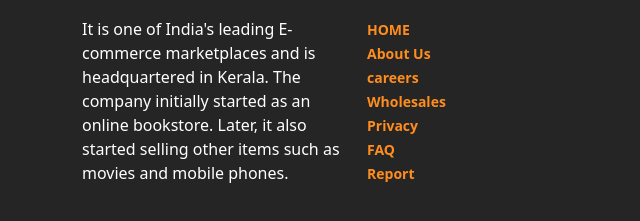
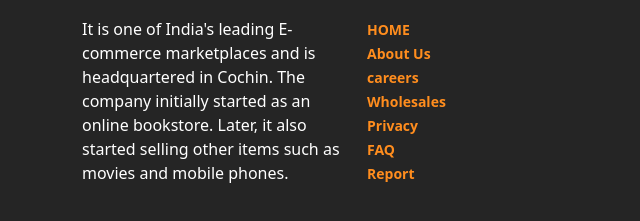
Before and after one commit to aruns200108/SHOPIE_E-Commerce-Website, a plain HTML site: page index.html in a window 1280 px wide. Shown: the part 3051-3272 px from the top of the page, 0-640 px from the left. Drawn offline with nearby package versions, Linux system fonts and the light colour scheme; a web font is replaced by a local one.

Commit message:
Initial commit

```diff
--- a/index.html
+++ b/index.html
@@ -611,7 +611,7 @@
             <div class="col-xs-12 col-sm-6 col-md-3">
               <div class="widget subscribe no-box">
                 <h5 class="widget-title">SHOPIE<span></span></h5>
-                <p>It is one of India's leading E-commerce marketplaces and is headquartered in Kerala. The company initially started as an online bookstore. Later, it also started selling other items such as movies and mobile phones. </p>
+                <p>It is one of India's leading E-commerce marketplaces and is headquartered in Cochin. The company initially started as an online bookstore. Later, it also started selling other items such as movies and mobile phones. </p>
               </div>
             </div>
 
```
